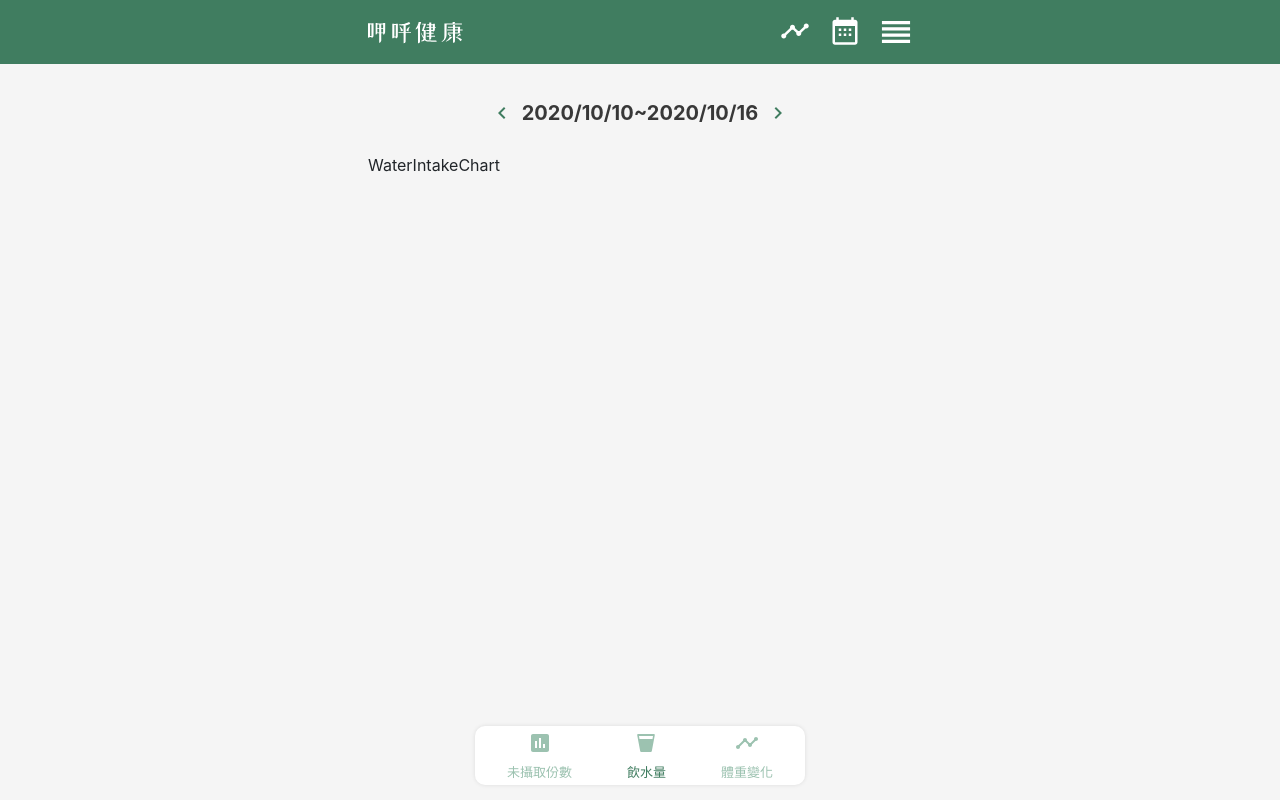
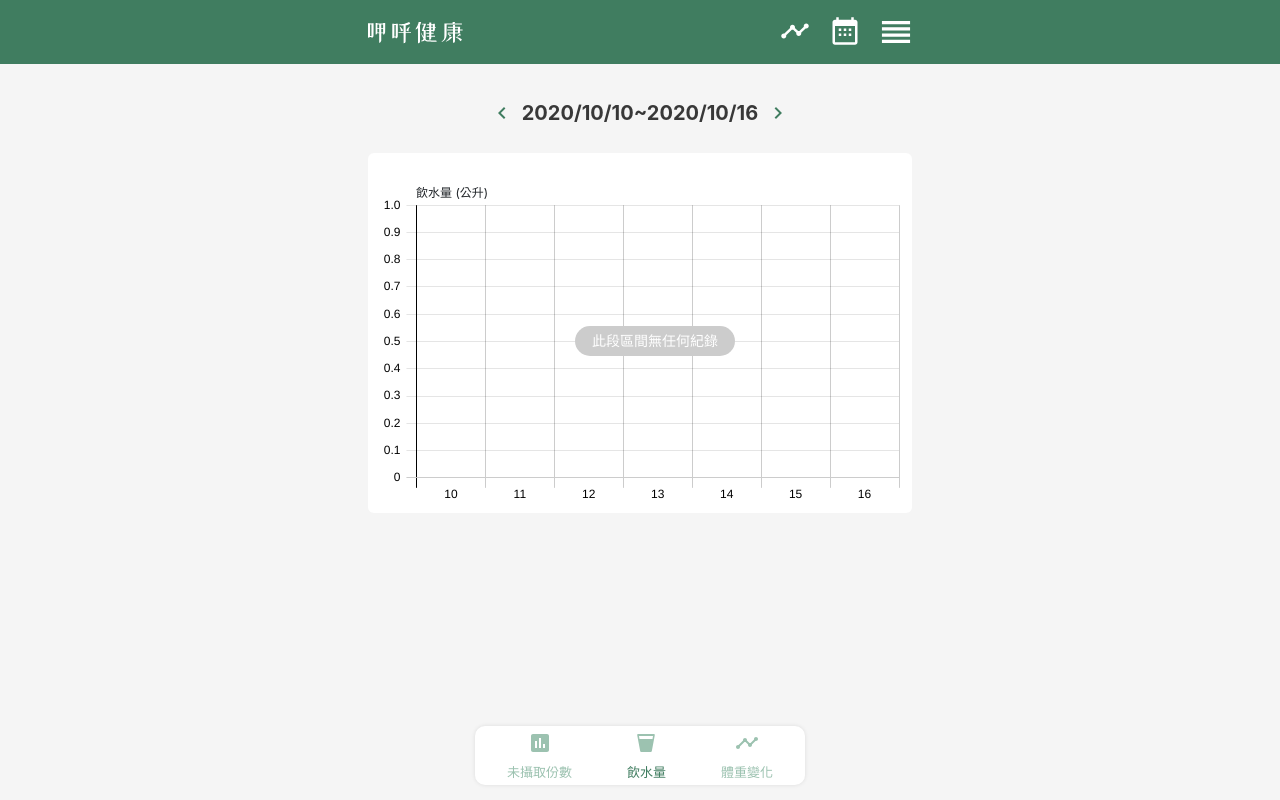
Before and after one commit to yachen168/Healthy-Eating, a Vue app: page /recording/chart/water-intake in a window 1280 px wide. Built offline with nearby package versions, Linux system fonts and the light colour scheme; no server answers; what vue-cropper would draw is missing.

Commit message:
feat: 飲水紀錄圖表資料轉換完成

```diff
--- a/src/router/index.js
+++ b/src/router/index.js
@@ -125,6 +125,7 @@ const routes = [
         beforeEnter: async (to, from, next) => {
           const today = dayjs().format("YYYY-MM-DD");
           const searchedDate = to.query.date ? to.query.date : today;
+
           // 待重構
           await store.dispatch("fetchDietaryRecording", {
             user_id: store.getters.userProfile.id,
@@ -285,7 +286,20 @@ const routes = [
             component: () =>
               import(
                 /* webpackChunkName: "water-intake-chart" */ "@/views/charts/WaterIntakeChart.vue"
-              )
+              ),
+            beforeEnter: async (to, from, next) => {
+              await store.dispatch("fetchSumWaterIntake", {
+                remember_token: localStorage.getItem("token"),
+                user_id: store.getters.userProfile.id,
+                start_date: store.getters.datePeriodOfChart.startDate
+                  .split("/")
+                  .join("-"),
+                end_date: store.getters.datePeriodOfChart.endDate
+                  .split("/")
+                  .join("-")
+              });
+              next();
+            }
           },
           {
             path: "weight",
--- a/src/store/water.js
+++ b/src/store/water.js
@@ -1,13 +1,16 @@
 import API from "../api/service";
+import dayjs from "dayjs";
 export default {
   state: {
     sumWaterIntake: [],
+    allRecordingsOfWaterIntake: [],
     idOfWaterIntake: [],
     sumWaterIntakeOneDay: 0,
     initSumWaterIntakeOneDay: 0
   },
   mutations: {
     sumWaterIntake(state, sumWaterIntake) {
+      console.log(sumWaterIntake);
       state.sumWaterIntake = sumWaterIntake;
     },
     initSumWaterIntakeOneDay(state) {
@@ -17,12 +20,13 @@ export default {
         state.sumWaterIntakeOneDay = 0;
       }
     },
+    allRecordingsOfWaterIntake(state, allRecordingsOfWaterIntake) {
+      state.allRecordingsOfWaterIntake = allRecordingsOfWaterIntake;
+    },
     idOfWaterIntake(state, { data, date }) {
-      console.log("id:");
       state.idOfWaterIntake = data.find(
         item => item.created_at.split(" ")[0] === date
       ).id;
-      console.log(state.idOfWaterIntake);
     },
     updateSumWaterIntakeOneDay(state, num) {
       state.sumWaterIntakeOneDay += num;
@@ -41,6 +45,8 @@ export default {
     async fetchUserAllRecordingsOfWaterIntake({ commit }, { user_id, date }) {
       try {
         const response = await API.get(`/water/${user_id}`);
+
+        commit("allRecordingsOfWaterIntake", response.data.data);
         commit("idOfWaterIntake", { data: response.data.data, date });
       } catch (error) {
         console.log(error.response);
@@ -54,8 +60,6 @@ export default {
       }
     },
     async updateWaterIntake({}, { water_id, data }) {
-      console.log(water_id);
-      console.log(data);
       try {
         await API.post(`/userWater/${water_id}`, data);
       } catch (error) {
@@ -75,6 +79,28 @@ export default {
     },
     datesHaveBeenRecorded_water(state) {
       return state.sumWaterIntake.map(item => new Date(item.created_at));
+    },
+    waterIntakeInSearchedPeriod(state, getters, rootState, rootGetters) {
+      if (state.sumWaterIntake.length === 0) {
+        return new Array(7).fill(null).map(() => 0);
+      } else {
+        const datesInSearchedPeriod = rootGetters.datesInSearchedPeriod;
+        const datesHaveBeenRecorded = state.sumWaterIntake.reduce(
+          (obj, currentValue) => {
+            obj[currentValue.day] = currentValue.sum;
+            return obj;
+          },
+          {}
+        );
+
+        return datesInSearchedPeriod.map(item => {
+          if (item in datesHaveBeenRecorded) {
+            return datesHaveBeenRecorded[item];
+          } else {
+            return null;
+          }
+        });
+      }
     }
   }
 };
--- a/src/views/charts/ChartEntry.vue
+++ b/src/views/charts/ChartEntry.vue
@@ -1,10 +1,5 @@
 <template>
   <div class="chart-entry-container">
-    <DateController
-      :datePeriodOfChart="$store.getters.datePeriodOfChart"
-      @toPreviosWeek="$store.commit('previousWeek')"
-      @toNextWeek="$store.commit('nextWeek')"
-    ></DateController>
     <ChartNav></ChartNav>
     <div class="main">
       <router-view />
@@ -14,18 +9,16 @@
 
 <script>
 import ChartNav from "@/components/charts/ChartNav";
-import DateController from "@/components/charts/DateController";
 
 export default {
   components: {
-    ChartNav,
-    DateController
+    ChartNav
   }
 };
 </script>
 
 <style lang="scss" scoped>
 .chart-entry-container {
-  padding: 34px 16px;
+  padding: 34px 16px 120px;
 }
 </style>
--- a/src/views/charts/WaterIntakeChart.vue
+++ b/src/views/charts/WaterIntakeChart.vue
@@ -1,11 +1,118 @@
 <template>
-  <div>
-    WaterIntakeChart
+  <div class="chart-container">
+    <DateController
+      :datePeriodOfChart="$store.getters.datePeriodOfChart"
+      @toPreviosWeek="
+        $store.commit('previousWeek');
+        fillData();
+      "
+      @toNextWeek="
+        $store.commit('nextWeek');
+        fillData();
+      "
+    ></DateController>
+    <div class="chart">
+      <Chart :height="310" :chart-data="chartdata" :options="options" />
+      <span class="y-scalelabel">飲水量 (公升)</span>
+    </div>
+    <Message v-if="!$store.getters.sumWaterIntake.length" />
   </div>
 </template>
 
 <script>
-export default {};
+import DateController from "@/components/charts/DateController";
+import Chart from "@/components/charts/Chart";
+import Message from "@/components/charts/Message";
+
+export default {
+  components: {
+    DateController,
+    Chart,
+    Message
+  },
+  data() {
+    return {
+      chartdata: {
+        labels: this.$store.getters.labelDatesOfChart,
+        datasets: [
+          {
+            type: "bar",
+            label: "飲水量",
+            backgroundColor: "#407D60",
+            data: this.$store.getters.waterIntakeInSearchedPeriod
+          }
+        ]
+      },
+      options: {
+        responsive: true,
+        maintainAspectRatio: false,
+        legend: {
+          display: false
+        },
+        scales: {
+          xAxes: [
+            {
+              ticks: {
+                fontColor: "black"
+              },
+              gridLines: {
+                color: "#ccc",
+                zeroLineColor: "black"
+              }
+            }
+          ],
+          yAxes: [
+            {
+              ticks: {
+                fontColor: "black",
+                padding: 6,
+                min: 0
+              },
+              gridLines: {
+                zeroLineColor: "#ccc"
+              }
+            }
+          ]
+        }
+      }
+    };
+  },
+  methods: {
+    async fillData() {
+      await this.$store.dispatch("fetchWaterIntakeInSearchedPeriod");
+      this.chartdata = {
+        labels: this.$store.getters.labelDatesOfChart,
+        datasets: [
+          {
+            type: "bar",
+            label: "飲水量",
+            backgroundColor: "#407D60",
+            data: this.$store.getters.waterIntakeInSearchedPeriod
+          }
+        ]
+      };
+    }
+  }
+};
 </script>
 
-<style lang="scss" scoped></style>
+<style lang="scss" scoped>
+.chart-container {
+  position: relative;
+}
+
+.chart {
+  position: relative;
+  max-width: 800px;
+  padding: 45px 10px 5px;
+  background-color: #fff;
+  margin: 0 auto;
+  border-radius: 6px;
+  .y-scalelabel {
+    position: absolute;
+    font-size: 12px;
+    top: 31px;
+    left: 48px;
+  }
+}
+</style>
```
